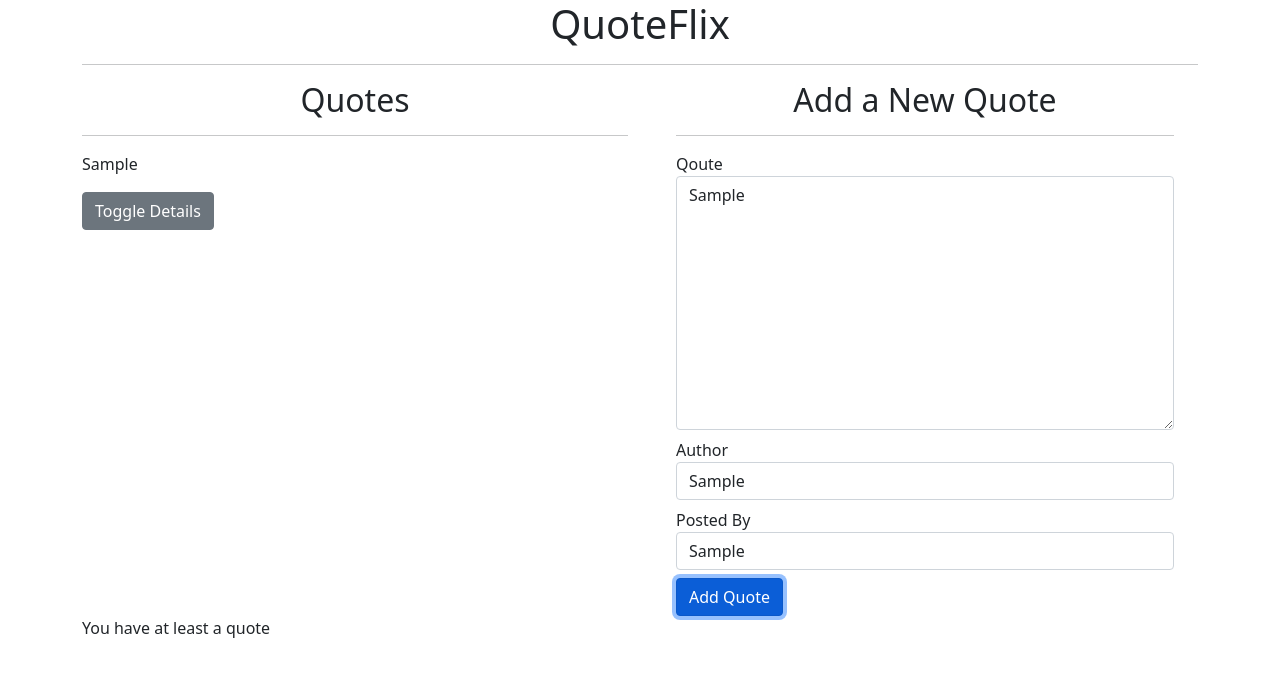
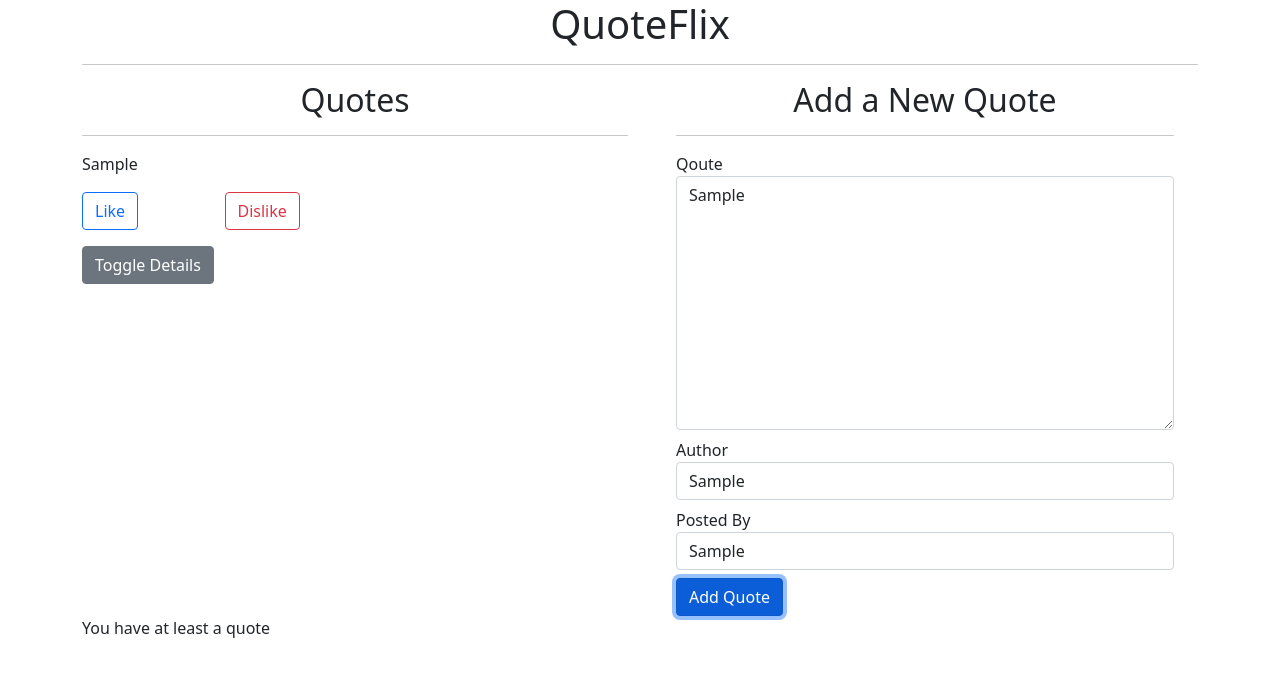
Before and after one commit to Mohraf/quotes, an Angular app: page / in a window 1280 px wide. Both pictures are taken after typing "Sample", "Sample", "Sample" into the empty fields and a click on the button "Add Quote". Shown: the top 676 px of the page. Built offline with nearby package versions, Linux system fonts and the light colour scheme.

Commit message:
added voting functions

```diff
--- a/src/app/quote-details/quote-details.component.html
+++ b/src/app/quote-details/quote-details.component.html
@@ -2,11 +2,11 @@
   <div class="row mt-2">
     <div class="col-md-4">
       <h5>Upvotes</h5>
-      <h6></h6>
+      <h6>{{ quote.upvotes }}</h6>
     </div>
     <div class="col-md-4">
       <h5>Downvotes</h5>
-      <h6></h6>
+      <h6>{{ quote.downvotes }}</h6>
     </div>
   </div>
   <div class="row mt-2">
--- a/src/app/quote-form/quote-form.component.ts
+++ b/src/app/quote-form/quote-form.component.ts
@@ -8,7 +8,7 @@ import { Quote } from '../quote';
 })
 export class QuoteFormComponent implements OnInit {
 
-  newQuote = new Quote(0, "", "", "");
+  newQuote = new Quote(0, "", "", "", 0, 0);
   @Output() addQuote = new EventEmitter<Quote>();
 
   submitQuote(){
--- a/src/app/quote.ts
+++ b/src/app/quote.ts
@@ -1,6 +1,6 @@
 export class Quote {
   showDescription: boolean;
-  constructor(public id: number, public quote: string, public author: string, public postedBy: string) {
+  constructor(public id: number, public quote: string, public author: string, public postedBy: string, public upvotes: number, public downvotes: number) {
     this.showDescription = false;
   }
 }
--- a/src/app/quote/quote.component.html
+++ b/src/app/quote/quote.component.html
@@ -11,6 +11,15 @@
           <p id="{{i}}">
             {{ quote.quote }}
           </p>
+          <div class="row mb-3">
+            <div class="col-md-3">
+              <button class="btn btn-outline-primary" (click)="upvoteQuote(i)">Like</button>
+            </div>
+
+            <div class="col-md-3">
+              <button class="btn btn-outline-danger" (click)="downvoteQuote(i)">Dislike</button>
+            </div>
+          </div>
           <button class="btn btn-secondary" (click)="toggleDetails(i)">Toggle Details</button>
         </div>
 
--- a/src/app/quote/quote.component.ts
+++ b/src/app/quote/quote.component.ts
@@ -19,6 +19,14 @@ export class QuoteComponent implements OnInit {
     this.quotes.push(quote);
   }
 
+  upvoteQuote(index: number) {
+    this.quotes[index].upvotes += 1;
+  }
+
+  downvoteQuote(index: number) {
+    this.quotes[index].downvotes += 1;
+  }
+
   constructor() { }
 
   ngOnInit(): void {
```
